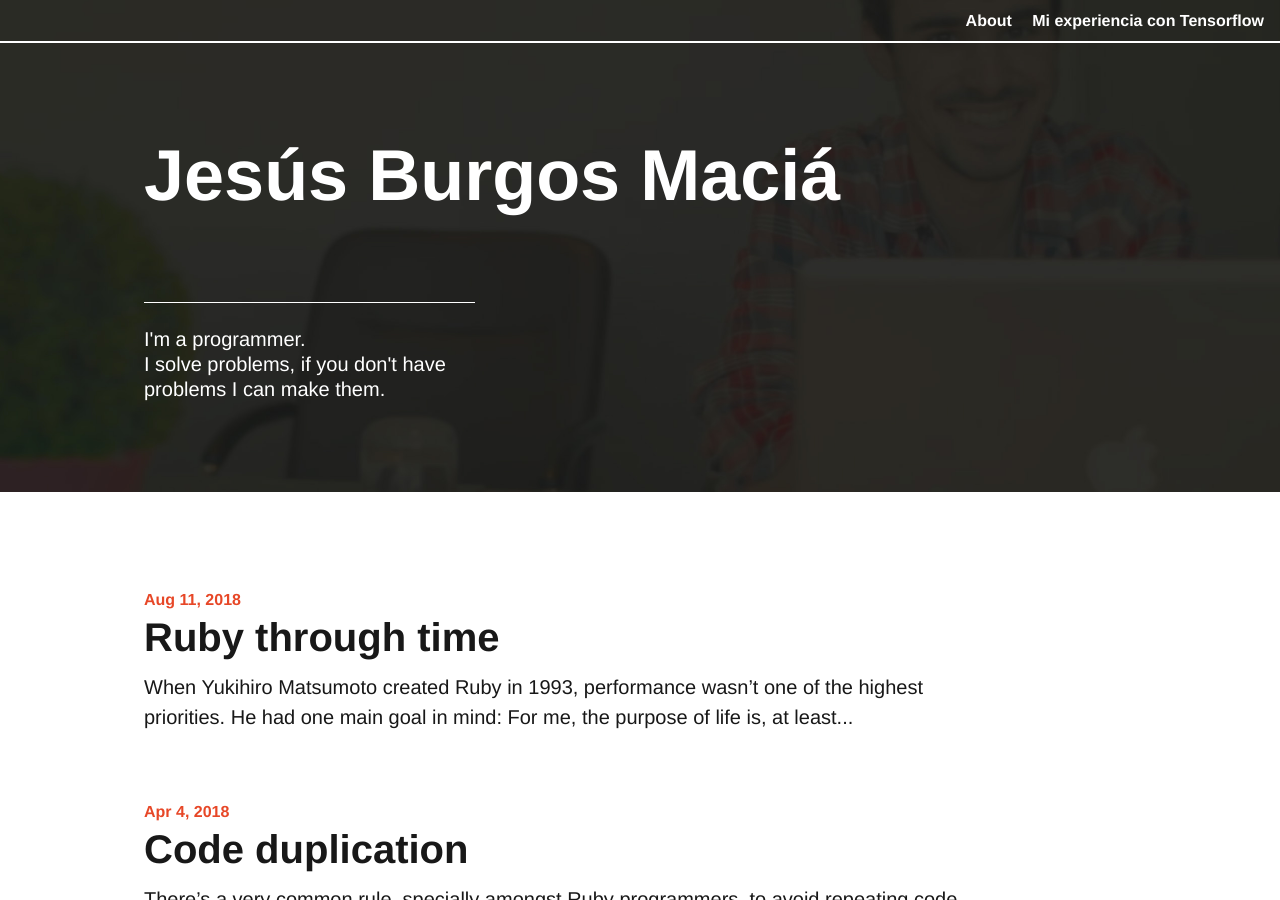
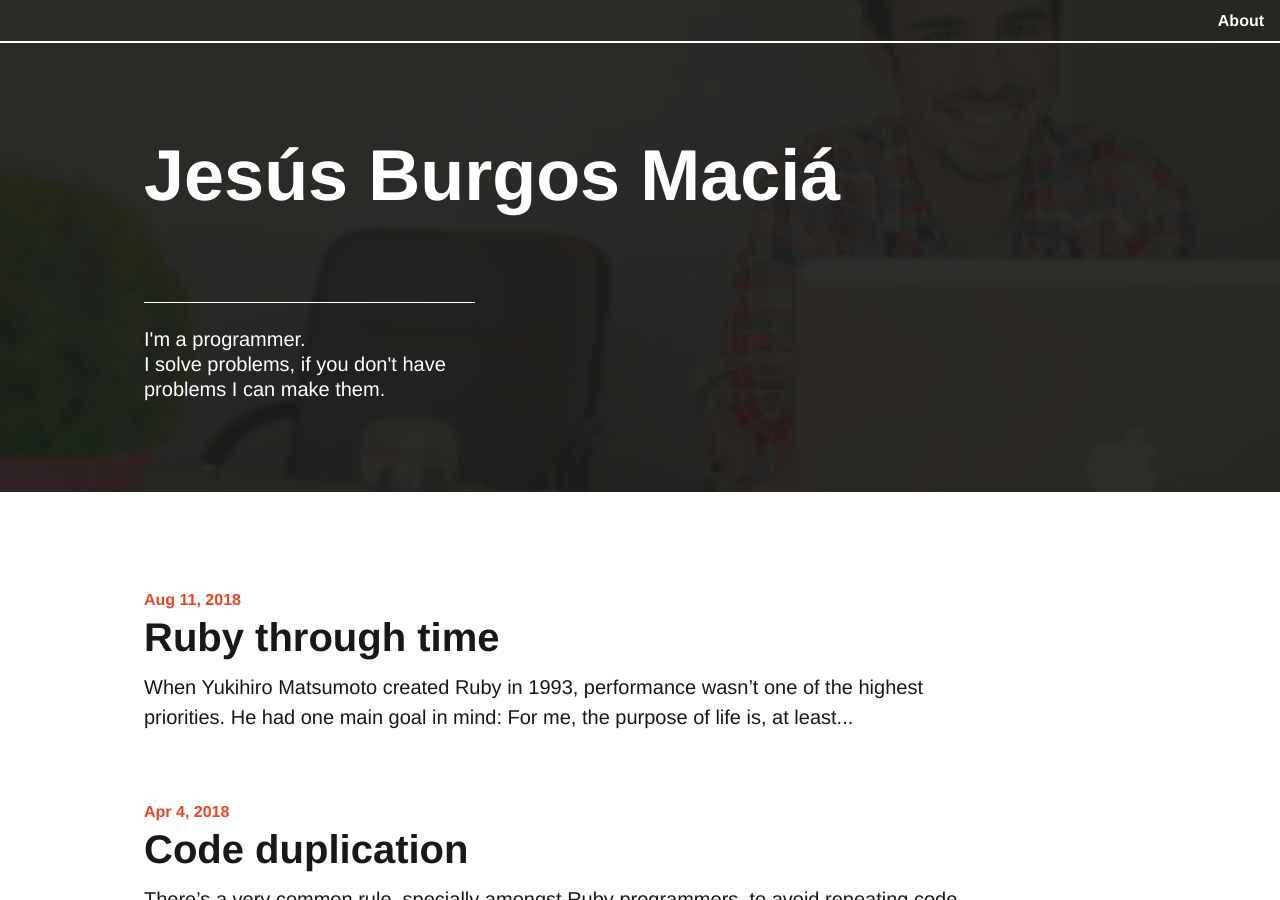
Before and after one commit to Jesus/jesus.github.io, a Jekyll site: the page built from index.md, in a window 1280 px wide and 900 px high. Built offline with Jekyll 4.4.1, drawn with Linux system fonts in a browser that asks for light colours.

Commit message:
Remove talks from heading nav

```diff
--- a/_includes/header.html
+++ b/_includes/header.html
@@ -7,7 +7,7 @@
   <div class="right sm-width-full">
     <ul class="list-reset mt-lg-1 mb-2 mb-lg-1">
       {% for my_page in site.pages %}
-        {% if my_page.title %}
+        {% if my_page.title and my_page.permalink %}
         <li class="inline-block">
           <a class="align-middle link-primary mr-2 mr-lg-0 ml-lg-2" href="{{ my_page.url | prepend: site.baseurl }}">
             {{ my_page.title }}
--- a/_layouts/home.html
+++ b/_layouts/home.html
@@ -7,7 +7,7 @@
         <div class="clearfix border-bottom-thick header-border">
           <ul class="list-reset right py-1 header-text font-smoothing">
             {% for my_page in site.pages %}
-              {% if my_page.title %}
+              {% if my_page.title and my_page.permalink %}
               <li class="inline-block">
                 <a class="align-middle link-primary header-link mr-2" href="{{ my_page.url | prepend: site.baseurl }}">{{ my_page.title }}</a>
               </li>
```
